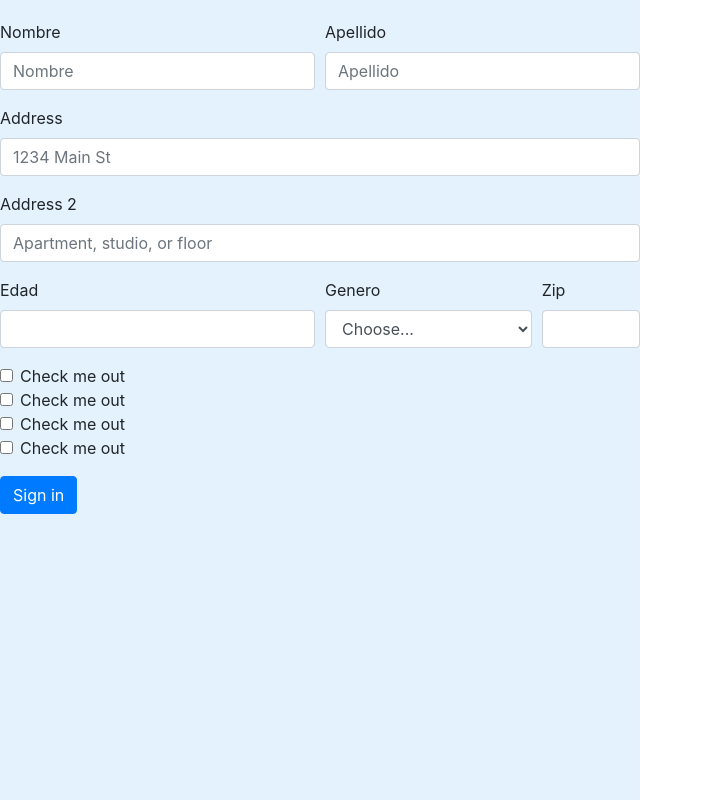
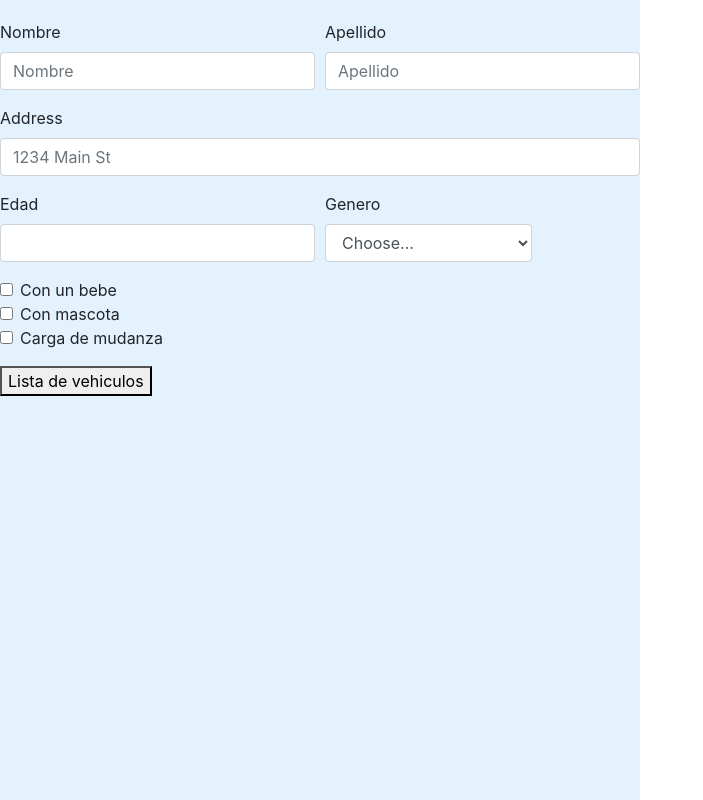
Before and after one commit to jose2008/portal_web, a Django app: page /chazkiApp/ in a window 1280 px wide. Shown: the whole page, without its empty margins (0-703 px from the left). Run offline with Django 3.2, Linux system fonts and the light colour scheme; some libraries are stand-ins or nearby versions.

Commit message:
subir cambios

```diff
--- a/chazkiSite/chazkiApp/views.py
+++ b/chazkiSite/chazkiApp/views.py
@@ -2,8 +2,67 @@ from django.shortcuts import render, render_to_response
 from django.http import HttpResponse
 from django.shortcuts import render
 
+
+
+hashVehiculo = {}
+
+
+def preProcesarData():
+	'''aqui creamos una tabla hash de implementos de vehiculos(solo debe de hacerse una sola vez)'''
+	global hashVehiculo
+	for i in listVehiculos:
+		if listVehiculos[i].cargaMudanza == True:
+			hashVehiculo['mudanza'].append(listVehiculos[i])
+		if listVehiculos[i].cargaMudanza == True:
+			hashVehiculo['bebe'].append(listVehiculos[i])
+		if listVehiculos[i].cargaMudanza == True:
+			hashVehiculo['animal'].append(listVehiculos[i])
+
+
+
+
+def insertarEnHash(vehiculo):
+	''' cuando se registra un nuevo vehiculo, este debe ingresarse en una tabla hash(en python son diccionarios), para su facíl acceso'''
+	if vehiculo.cargaMudanza == True:
+		hashVehiculo['mudanza'].append(vehiculo)
+	if vehiculo.portaBebe == True:
+		hashVehiculo['bebe'].append(vehiculo)
+	if vehiculo.portaAnimal == True:
+		hashVehiculo['animal'].append(vehiculo)
+
+
+
+
+
+
+def obtenerVehiculos(params):
+	''' función para obtener un conjunto de vehiculos que cumpla con los requerimientos(uso un ejemplo con 3 requerimientos)'''
+	list_vehiculos_aptos = set()
+	for i1 in hashVehiculo['mudanza']:
+		list_vehiculos_aptos.push(i1)
+	for i1 in hashVehiculo['bebe']:
+		list_vehiculos_aptos.push(i1)
+	for i1 in hashVehiculo['animal']:
+		list_vehiculos_aptos.push(i1)
+
+	return list_vehiculos_aptos
+
+
+
+
 # Create your views here.
 
 def index(request):
-	a = {'m':3}
+	''' solo esta función para renderizar la página de inicio'''
 	return render_to_response('index.html')
+
+
+
+
+def obtieneVehiculos(request):
+
+
+
+
+
+	return HttpResponse(json.dumps(data))
--- /dev/null
+++ b/chazkiSite/static/js/tools.js
@@ -0,0 +1,13 @@
+function solicitar( ){
+	//document.write("ss");
+	console.log("solicitando autos");
+
+
+	var bebe = document.getElementById("idBebe").checked;
+	var mascota = document.getElementById('idMascota').value;
+	var mudanza = document.getElementById('idMudanza').value;
+
+	console.log(bebe)
+
+
+}
--- a/chazkiSite/templates/index.html
+++ b/chazkiSite/templates/index.html
@@ -13,8 +13,24 @@
 	<link href=" {% static '/bootstrap/css/bootstrap.css'%}" rel="stylesheet">
 
 
+	{% load static %}
+	<script type="text/javascript" src="{%  static 'js/tools.js' %}"></script>
+
+	<script src="https://code.jquery.com/jquery-3.1.0.min.js"></script>
+
+
 </head>
 <body>
+
+
+<script>
+$(document).ready(function(){
+  $("form").submit(function(){
+    alert("Submitted");
+    console.log("addsa");
+  });
+});
+</script>
 
 
 <div id="leftPanelDiv2" class="split left ">
@@ -25,18 +41,20 @@
 	      <input type="email" class="form-control" id="inputEmail4" placeholder="Nombre">
 	    </div>
 	    <div class="form-group col-md-6">
-	      <label for="inputPassword4">Apellido</label>
-	      <input type="password" class="form-control" id="inputPassword4" placeholder="Apellido">
+	      <label for="inputEmail4">Apellido</label>
+	      <input type="email" class="form-control" id="inputEmail4" placeholder="Apellido">
 	    </div>
 	  </div>
 	  <div class="form-group">
 	    <label for="inputAddress">Address</label>
 	    <input type="text" class="form-control" id="inputAddress" placeholder="1234 Main St">
 	  </div>
+	  <!---
 	  <div class="form-group">
 	    <label for="inputAddress2">Address 2</label>
 	    <input type="text" class="form-control" id="inputAddress2" placeholder="Apartment, studio, or floor">
 	  </div>
+	-->
 	  <div class="form-row">
 	    <div class="form-group col-md-6">
 	      <label for="inputCity">Edad</label>
@@ -50,41 +68,184 @@
 	        <option>F</option>
 	      </select>
 	    </div>
+	    <!---
 	    <div class="form-group col-md-2">
 	      <label for="inputZip">Zip</label>
 	      <input type="text" class="form-control" id="inputZip">
 	    </div>
+		-->
 	  </div>
 	  <div class="form-group">
+
 	    <div class="form-check">
-	      <input class="form-check-input" type="checkbox" id="gridCheck">
+	      <input class="form-check-input" type="checkbox" id="idBebe">
 	      <label class="form-check-label" for="gridCheck">
-	        Check me out
+	        Con un bebe
 	      </label>
 	    </div>
 	    <div class="form-check">
-	      <input class="form-check-input" type="checkbox" id="gridCheck">
+	      <input class="form-check-input" type="checkbox" id="idMascota">
 	      <label class="form-check-label" for="gridCheck">
-	        Check me out
+	        Con mascota
 	      </label>
 	    </div>
 	    <div class="form-check">
-	      <input class="form-check-input" type="checkbox" id="gridCheck">
+	      <input class="form-check-input" type="checkbox" id="idMudanza">
 	      <label class="form-check-label" for="gridCheck">
-	        Check me out
-	      </label>
-	    </div>
-	    <div class="form-check">
-	      <input class="form-check-input" type="checkbox" id="gridCheck">
-	      <label class="form-check-label" for="gridCheck">
-	        Check me out
+	        Carga de mudanza
 	      </label>
 	    </div>
 	  </div>
-	  <button type="submit" class="btn btn-primary">Sign in</button>
+	  <!---
+	  <button id="idboton" type="submit" class="btn btn-primary">Sign in</button>
+		-->
+
+	  <button id="test" onclick="myFunction()">Lista de vehiculos</button>
+
 	</form>
 
 </div>
 
+
+
+
+<script>
+function myFunction() {
+  //document.getElementById("demo").innerHTML = "Hello World";
+  alert("xd");
+  console.log("cargo function");
+  $("#test").on( "click", function () {
+	  	console.log("dasda");
+	  	alert("2");
+
+	  	var para = document.createElement("p");
+		var node = document.createTextNode("This is new.");
+		para.appendChild(node);
+		var element = document.getElementById("leftPanelDiv2");
+		element.appendChild(para);
+
+		value = 3;
+		$.ajax({
+				    url: '/views/obtieneVehiculos',
+				    //type: 'get', // This is the default though, you don't actually need to always mention it
+				    data: {
+		          	'username': value
+		        	},
+		        	success: function(data) {
+		        		//alert("exito");
+
+
+		        		var para = document.createElement("p");
+						//var node = document.createTextNode("This is new.");
+						var node = document.createTextNode(data[0]);
+
+						para.appendChild(node);
+						var element = document.getElementById("leftPanelDiv2");
+						element.appendChild(para);
+		        	}
+
+		});
+
+  });
+
+
+}
+</script>
+
+
+
+
+<script type="text/javascript">
+
+	function clickSolicitar(){
+		//document.write("xdddd");
+		console.log("your message here");
+		console.log("soli..");
+	$("#idboton").on( "click", function () {
+			//alert("boundOnPageLoaded Button Clicked");
+			//document.write("xd");
+  			var Values = $( "#" + self.key).val();
+  			res.innerHTML = "número de cluster: "+ Values;
+
+
+  			$("#value").val(Values);
+  			console.log("-------------->");
+  			console.log(self.key );
+
+  			//self.key = self.key.substring(0, self.key.length-1);
+
+
+        	$.ajax({
+			    url: '/views/' + self.key.substring(0, self.key.length-1),
+			    //type: 'get', // This is the default though, you don't actually need to always mention it
+			    data: {
+	          	'username': Values
+	        	},
+
+			    success: function(data) {
+			    	data = JSON.parse(data);
+			    	console.log("+++++++++++++++++++++++++++++++++++");
+	        	console.log(self.key);
+			    	console.log( "entrooooo" );
+			    	//console.log( data);
+			        //alert(data);
+			        var model2 = [ [1,1,0,0],[1,1,0,0],[0,0,1,1],[0,0,1,1] ];
+			        console.log(data["val1"]);
+			        console.log(data["val2"]);
+
+			        //var _container = new VizContainer( "container" );
+			        //_container.draw( { 'dataScatter' : data["val1"] , 'dataMatrix':model2 }   );
+
+
+			        self.m_parent.getVizScatter().draw( data["val1"] );
+			        //self.m_parent.getVizMatrix().draw( data["val2"] );
+			        //self.m_parent.getVizMetric().draw( [{"name":"silhouette","value":data['val3']},
+  					//									{"name":"Sum_Squared_Within","value":data['val4']},
+  					//									{"name":"Sum_Squared_Between","value":data['val5']}] );
+			        console.log("name VizOptions----------------------------------------->");
+			        var id = "IDbarcharSVG".concat(self.m_name);
+			        console.log( id );
+			        if(document.getElementById(id)) document.getElementById(id).outerHTML = "";
+			        self.m_parent.getVizBarChart().draw( [{"metrica":"silhouette","valor":data['val3']},
+  														{"metrica":"SSE","valor":data['val4']},
+  														{"metrica":"SSB","valor":data['val5']}] );
+
+
+			        self.m_parent.setCurrentLabels(data["list_labels"]);
+			        self.m_parent.setCurrentMetric( [  data['val3'], data['val4'], data['val5']     ]  );
+
+
+
+
+
+			        /*if(APPLICATION_DATA['modelContainers'].length >0 ){
+			        	console.log("value of models....");
+			        	//console.log(APPLICATION_DATA['modelContainers'][0].getCurrentLabels());
+			    	}*/
+			    },
+			    failure: function(data) {
+			        //alert('Got an error dude');
+			    }
+			});
+  			//document.write({{model_list}})
+
+        	$("#fontSlider").change(
+            function () {
+            var Values = $( "#fontSlider" ).val();
+                $("#value").val(Values);
+            }
+        );
+    	});
+
+
+
+}
+
+</script>
+
+
+
+
+
 </body>
 </html>
```
Also changed, not shown: README.md.
